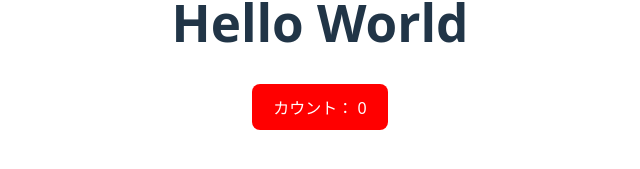
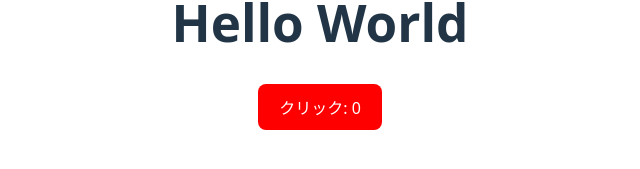
Before and after one commit to shotasato0/react-app, a React (Vite) app: page / in a window 1280 px wide. Shown: the part 355-524 px from the top of the page, without its empty margins (320-960 px from the left). Built offline with nearby package versions, Linux system fonts and the light colour scheme.

Commit message:
[update] カウント状態をAppで管理しButtonを汎用コンポーネント化
Button内のローカルステートを廃止し、Appでカウントを管理する構成に変更。これによりButtonの再利用性と柔軟性を向上させました。

```diff
--- a/src/App.jsx
+++ b/src/App.jsx
@@ -5,15 +5,18 @@ import "./App.css";
 import Button from "./components/Button.jsx";
 
 function App() {
+  const [count, setCount] = useState(0);
 
   const handleClick = () => {
-    console.log('clicked!')
-  }
+    setCount(count + 1);
+  };
 
   return (
     <>
       <h1>Hello World</h1>
-      <Button type="button" disabled={false} />
+      <Button type="button" disabled={false} onClick={handleClick}>
+        クリック: {count}
+      </Button>
     </>
   );
 }
--- a/src/components/Button.jsx
+++ b/src/components/Button.jsx
@@ -1,19 +1,17 @@
-import styles from "./Button.module.css"
-import { useState } from "react"
+import styles from "./Button.module.css";
+import { Children, useState } from "react";
 
 function Button(props) {
-
-  const [ count, setCount] = useState(0);
-
-  const { type, disabled } = props;
-
-  const handleClick = () => {
-    setCount(count + 1);
-  }
+  const { type, disabled, onClick, children } = props;
 
   return (
-    <button className={styles.button} type={type} disabled={disabled} onClick={handleClick}>
-      カウント： {count}
+    <button
+      className={styles.button}
+      type={type}
+      disabled={disabled}
+      onClick={onClick}
+    >
+      {children}
     </button>
   );
 }
```
